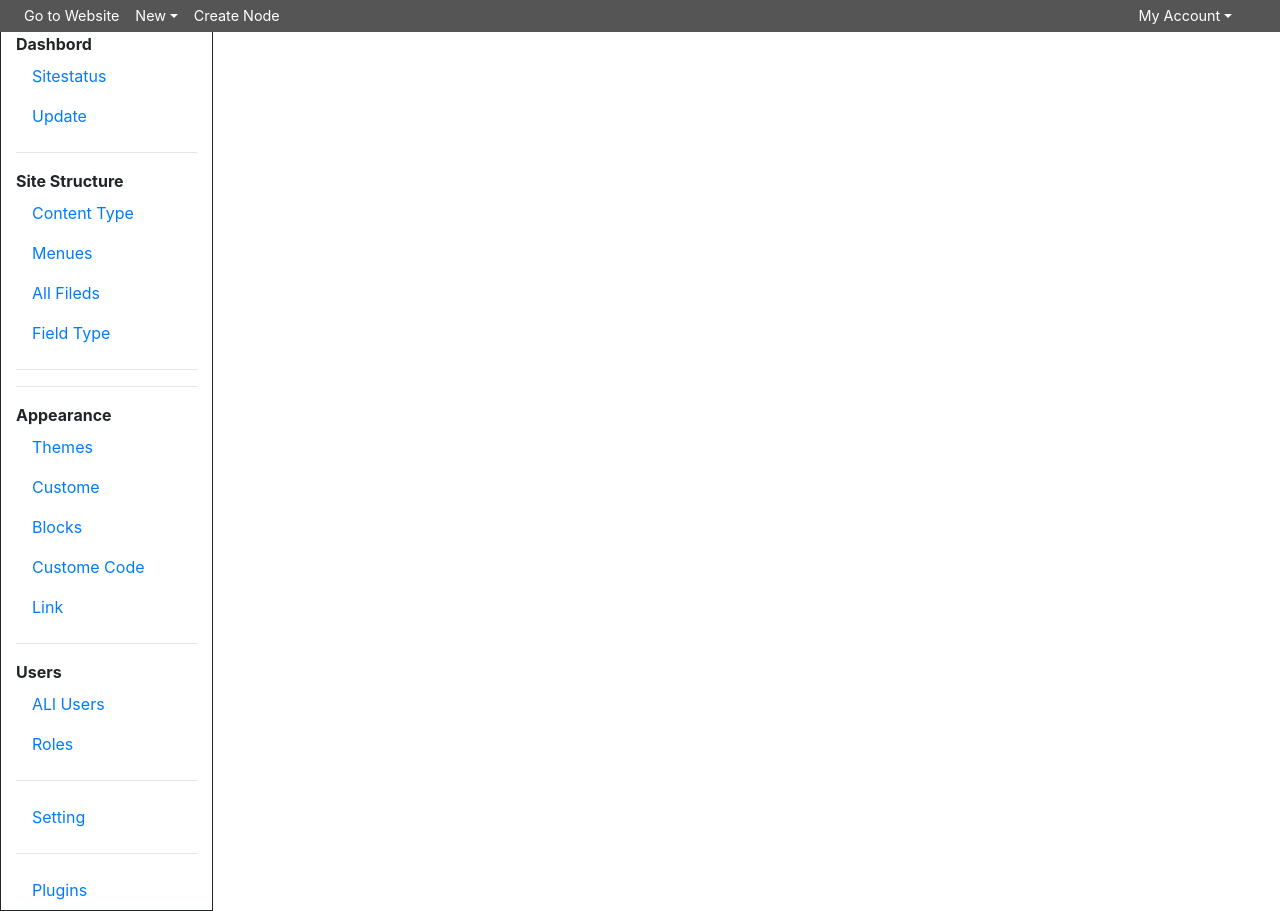
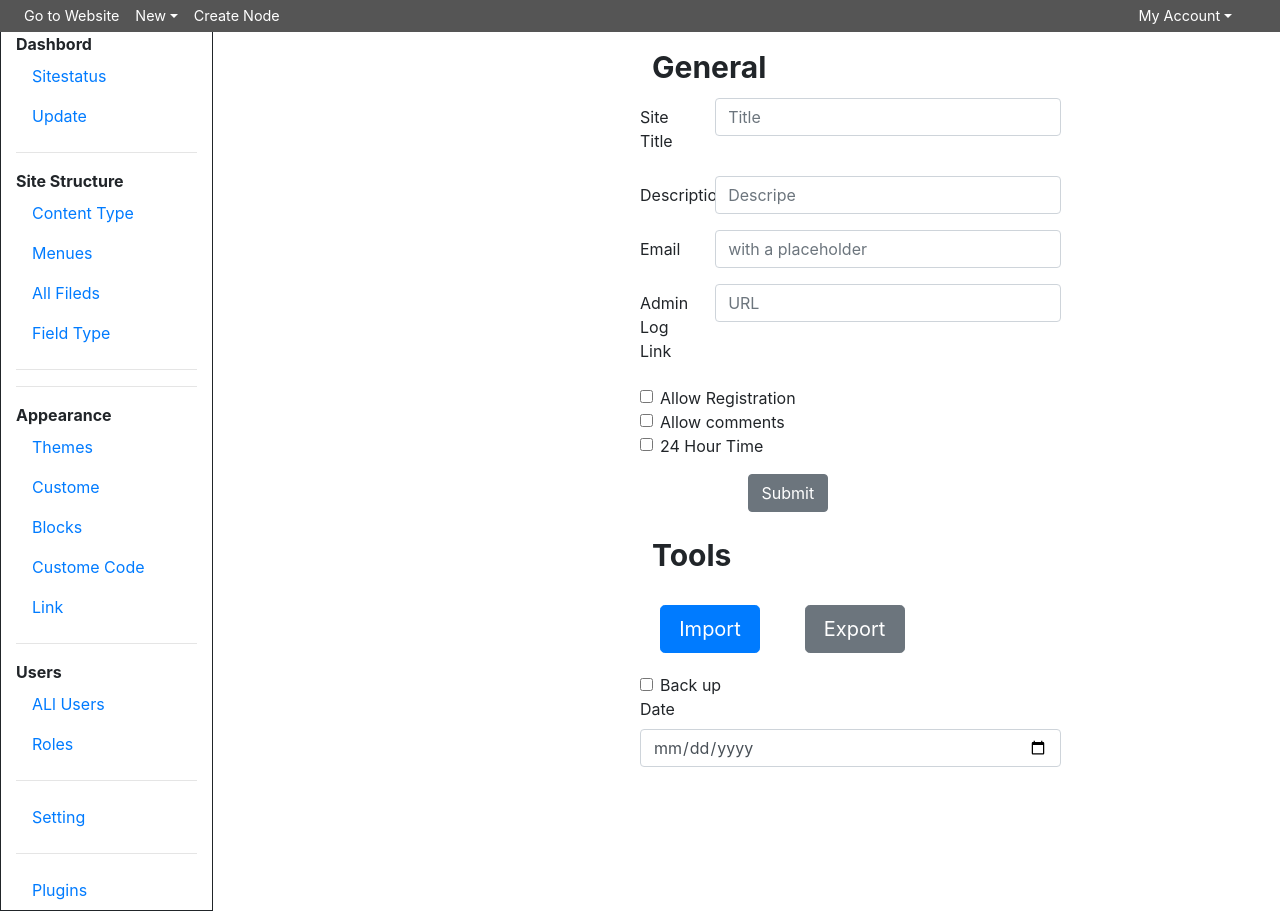
Before and after one commit to devugees/react-cms, a React (Create React App) app: page / in a window 1280 px wide. Built offline with nearby package versions, Linux system fonts and the light colour scheme.

Commit message:
settings components

```diff
--- a/src/App.js
+++ b/src/App.js
@@ -1,6 +1,7 @@
 import React, { Component } from 'react';
 import {BrowserRouter, Route} from 'react-router-dom';
 import Header from './components/HeaderComponent/HeaderComponent';
+import Settings from './components/SettingsComponent/SettingsComponent'
 import DashBoard from './components/dashBoard/dashBoard';
 import './components/dashBoard/dashBoard.css';
 import Login from './components/Login/Login';
@@ -17,7 +18,7 @@ class App extends Component {
     	<div>
     	<Header />
     	<DashBoard />
-
+      <Settings />
              <BrowserRouter>
               <div className="container">
                  <div className="sub">
--- /dev/null
+++ b/src/components/SettingsComponent/SettingsComponent.css
@@ -0,0 +1,6 @@
+.SettingsForm {
+    margin: auto;
+    position: absolute;
+    top: 40px; left: 50%;
+    grid-area: content;
+}
--- /dev/null
+++ b/src/components/SettingsComponent/SettingsComponent.jsx
@@ -0,0 +1,103 @@
+import React from 'react';
+import { Col, Button, Form, FormGroup, Label, Input, FormText, Row } from 'reactstrap';
+import { Badge } from 'reactstrap';
+import './SettingsComponent.css';
+import DatePicker from 'react-datepicker';
+import moment from 'moment';
+import 'react-datepicker/dist/react-datepicker-cssmodules.css';
+
+
+export default class Example extends React.Component {
+  constructor (props) {
+    super(props)
+    this.state = {
+      startDate: moment()
+    };
+    this.handleChange = this.handleChange.bind(this);
+  }
+
+  handleChange(date) {
+    this.setState({
+      startDate: date
+    });
+  }
+
+
+    render() {
+        return (
+
+          <Form className = 'SettingsForm'>
+          <h1><Badge color="">General</Badge></h1>
+            <FormGroup sm={12} row>
+              <Label for="exambleTitle" sm={2}>Site Title</Label>
+              <Col sm={10}>
+                <Input type="Title" name="title" id="exampleTitle" placeholder="Title" />
+              </Col>
+            </FormGroup>
+            <FormGroup row>
+              <Label for="exampleDescription" sm={2}>Description</Label>
+              <Col sm={10}>
+                <Input type="description" name="description" id="description" placeholder="Descripe" />
+              </Col>
+            </FormGroup>
+            <FormGroup row>
+          <Label for="exampleEmail" sm={2}>Email</Label>
+          <Col sm={10}>
+            <Input type="email" name="email" id="exampleEmail" placeholder="with a placeholder" />
+          </Col>
+           </FormGroup>
+
+           <FormGroup row>
+              <Label for="exambleUrl" sm={2}>Admin Log Link</Label>
+              <Col sm={10}>
+                <Input type="URL" name="URL" id="exampleUrl" placeholder="URL" />
+              </Col>
+            </FormGroup>
+
+  <FormGroup check>
+          <Label check>
+            <Input type="checkbox" />{' '}
+            Allow Registration
+          </Label>
+
+        </FormGroup>
+        <FormGroup check>
+          <Label check>
+            <Input type="checkbox" />{' '}
+            Allow comments
+          </Label>
+
+        </FormGroup>
+        <FormGroup check>
+          <Label check>
+            <Input type="checkbox" />{' '}
+           24 Hour Time
+          </Label>
+
+        </FormGroup>
+            <FormGroup check row>
+              <Col sm={{ size: 10, offset: 2 }}>
+                <Button>Submit</Button>
+              </Col>
+            </FormGroup>
+            <h1><Badge color="">Tools</Badge></h1>
+            <Button color="primary" size="lg">Import</Button>{' '}
+            <Button color="secondary" size="lg">Export</Button>
+            <FormGroup check>
+          <Label check>
+            <Input type="checkbox" />{' '}
+            Back up
+          </Label>
+        </FormGroup>
+        <FormGroup>
+          <Label for="exampleDate">Date</Label>
+          <Input type="date" name="date" id="exampleDate" placeholder="date placeholder" />
+        </FormGroup>
+
+
+        </Form>
+
+
+        );
+      }
+    }
--- a/src/components/dashBoard/dashBoard.css
+++ b/src/components/dashBoard/dashBoard.css
@@ -1,6 +1,8 @@
 .style {
 	border: 1px solid ;
-	border-top: 0;
+    border-top: 0;
+
+
 
 }
 .nomargin {
```
Also changed, not shown: package.json (+5 -2 lines), 1 other file (tests, documents, lock files or other folders).
